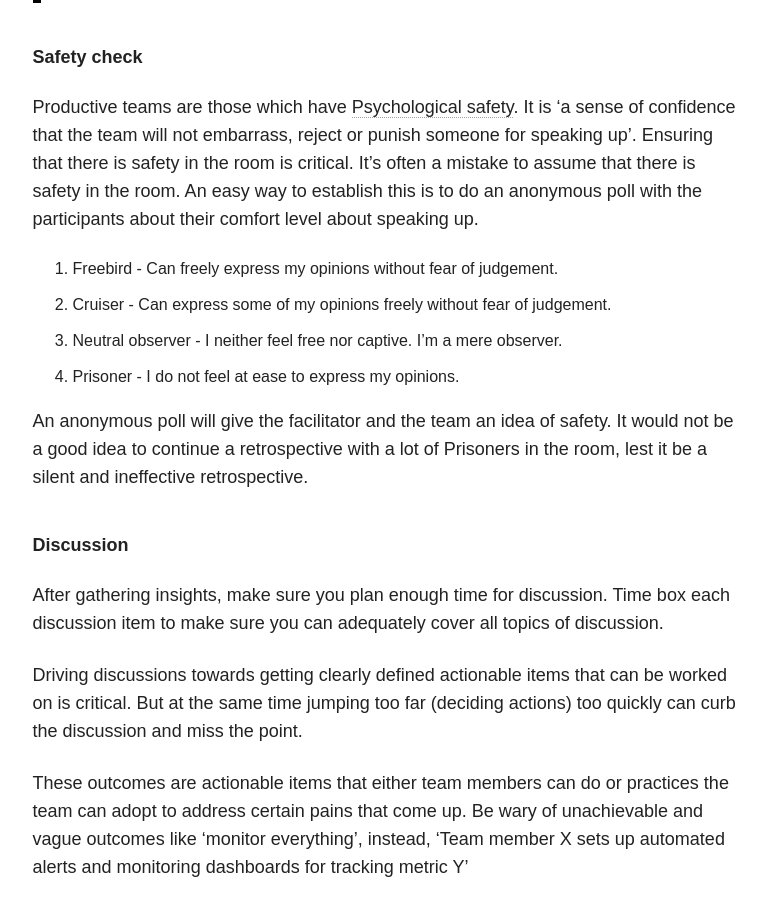
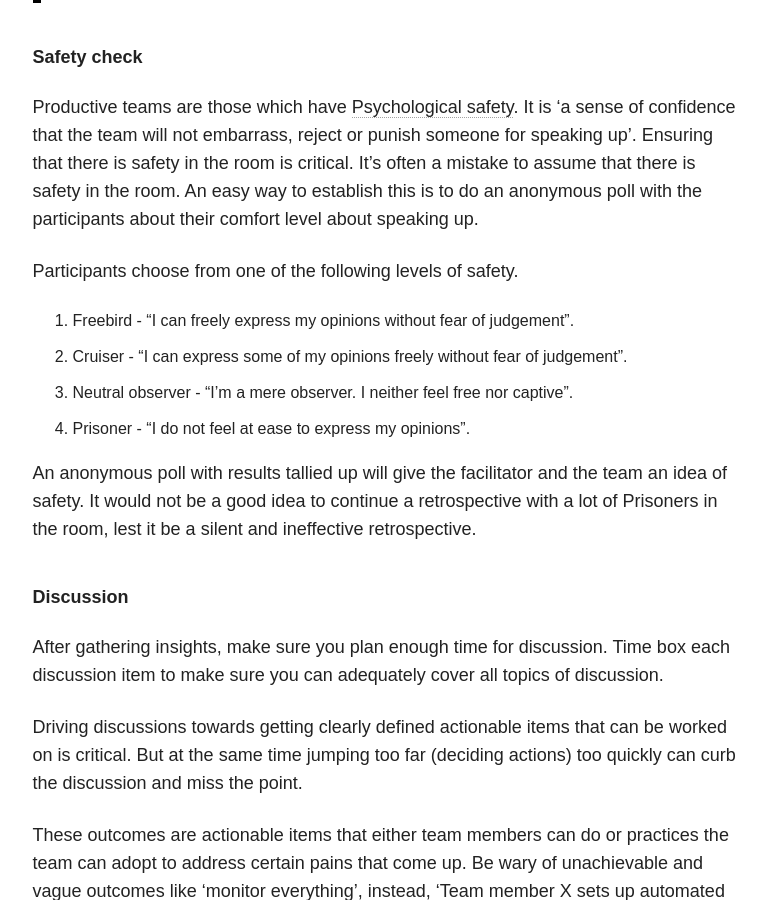
Before and after one commit to prisamuel/prisamuel.github.io, a Jekyll site: the page built from _posts/blog/2015-06-01-retrospectives.md, in a window 1280 px wide and 900 px high, scrolled down 1414 px. Shown: the whole window, without its empty margins (347-1113 px from the left). Built offline with Jekyll 4.4.1, drawn with Linux system fonts in a browser that asks for light colours; nearby versions of some CDN libraries.

Commit message:
Small improvements to text

```diff
--- a/_posts/blog/2015-06-01-retrospectives.md
+++ b/_posts/blog/2015-06-01-retrospectives.md
@@ -43,12 +43,14 @@ The prime directive of a retrospective is often stated at the very start.
 
 Productive teams are those which have [Psychological safety](http://www.nytimes.com/2016/02/28/magazine/what-google-learned-from-its-quest-to-build-the-perfect-team.html?_r=0). It is ‘a sense of confidence that the team will not embarrass, reject or punish someone for speaking up’. Ensuring that there is safety in the room is critical. It's often a mistake to assume that there is safety in the room. An easy way to establish this is to do an anonymous poll with the participants about their comfort level about speaking up.
 
-1. Freebird - Can freely express my opinions without fear of judgement.
-2. Cruiser - Can express some of my opinions freely without fear of judgement.
-3. Neutral observer - I neither feel free nor captive. I'm a mere observer.
-4. Prisoner - I do not feel at ease to express my opinions.
+Participants choose from one of the following levels of safety.
 
-An anonymous poll will give the facilitator and the team an idea of safety. It would not be a good idea to continue a retrospective with a lot of Prisoners in the room, lest it be a silent and ineffective retrospective.
+1. Freebird - "I can freely express my opinions without fear of judgement".
+2. Cruiser - "I can express some of my opinions freely without fear of judgement".
+3. Neutral observer - "I'm a mere observer. I neither feel free nor captive".
+4. Prisoner - "I do not feel at ease to express my opinions".
+
+An anonymous poll with results tallied up will give the facilitator and the team an idea of safety. It would not be a good idea to continue a retrospective with a lot of Prisoners in the room, lest it be a silent and ineffective retrospective.
 
 ###### Discussion
 After gathering insights, make sure you plan enough time for discussion. Time box each discussion item to make sure you can adequately cover all topics of discussion.
```
